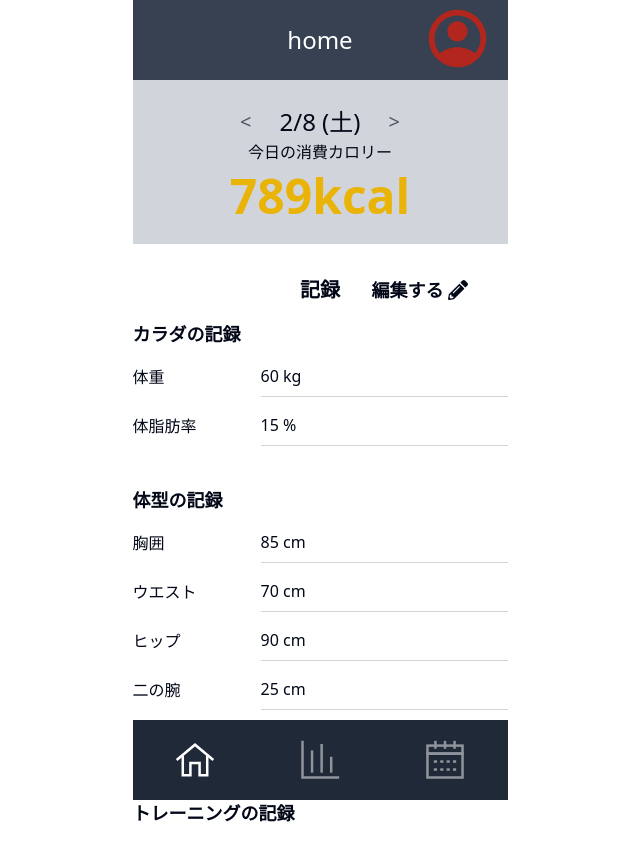
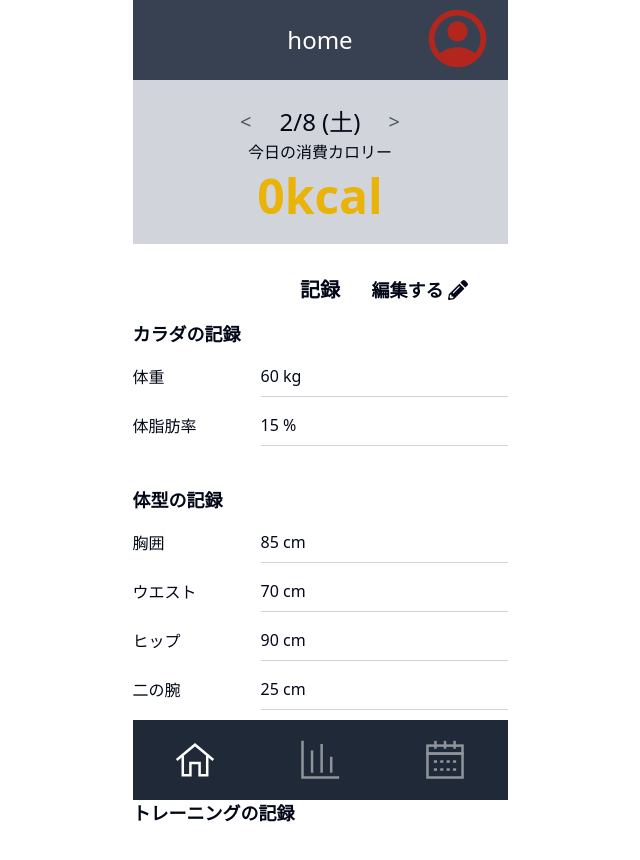
Before and after one commit to atmaxstar/tj-teamb, a React (Vite) app: page / in a window 1280 px wide. Both pictures are taken after a click on the button 515 px from the left and 760 px from the top of the page. Shown: the top 860 px of the page, without its empty margins (320-960 px from the left). Built offline with nearby package versions, Linux system fonts and the light colour scheme.

Commit message:
カロリー計算追加

```diff
--- a/src/Home/HeaderCard.tsx
+++ b/src/Home/HeaderCard.tsx
@@ -3,9 +3,10 @@ import React from 'react'
 interface Props {
   date: Date;
   setDate: React.Dispatch<React.SetStateAction<Date>>;
+  totalCalories: number;
 }
 
-const HeaderCard = ({date, setDate}: Props) => {
+const HeaderCard = ({date, setDate, totalCalories}: Props) => {
 
   const changeDate = (direction: "prev" | "next") => {
     const newDate = new Date(date);
@@ -38,7 +39,7 @@ const HeaderCard = ({date, setDate}: Props) => {
         </button>
       </div>
       <p>今日の消費カロリー</p>
-      <h1 className="text-5xl text-yellow-500 font-bold mt-2">789kcal</h1>
+      <h1 className="text-5xl text-yellow-500 font-bold mt-2"><span>{totalCalories}</span>kcal</h1>
     </div>
   )
 }
--- a/src/Home/index.tsx
+++ b/src/Home/index.tsx
@@ -87,9 +87,56 @@ const Home = ({dataPerDay, setData}: Props) => {
     setIsEditing(false);
   };
 
+  const MET_TABLE: Record<string, number> = {
+    'ベンチプレス': 6,
+    'スクワット': 8,
+    'デッドリフト': 8,
+    'ランニング': 8,
+    'プッシュアップ': 5,
+    'ダンベルカール': 4,
+    'ショルダープレス': 5,
+    '懸垂': 5,
+    'レッグプレス': 5,
+    'プランク': 4,
+  };
+
+  const calculateCalories = (profile: ProfileData): number => {
+    let total = 0;
+    const userWeight = profile.bodyData.weight;
+
+    for (const record of profile.trainingData) {
+      // メニュー名から MET を推定 (無ければ 5 とする)
+      const baseMET = MET_TABLE[record.name] ?? 5;
+
+      // 重量に応じて多少 MET を補正したい場合はこんなイメージ
+      // 例えば「(使用重量 / 40)」でプラスアルファ
+      // (あくまで適当な例)
+      const weightFactor = record.weight > 0
+        ? (record.weight / 40)
+        : 0;
+
+      // 最終的な MET
+      const met = baseMET + weightFactor;
+
+      // 1レップ3秒 × (reps × sets)
+      const totalSeconds = record.reps * record.sets * 3;
+      const totalHours = totalSeconds / 3600;
+
+      // カロリー = MET × 体重 × 時間
+      const kcal = met * userWeight * totalHours;
+      total += kcal;
+    }
+
+    // 小数を四捨五入
+    return Math.round(total);
+  };
+
+  // 計算結果を算出
+  const totalCalories = calculateCalories(profileData);
+
   return (
     <div className="bg-white min-h-screen">
-      <HeaderCard date={date} setDate={setDate}/>
+      <HeaderCard date={date} setDate={setDate} totalCalories={totalCalories}/>
       {isEditing ? (
         <EditProfile
           profileData={profileData}
```
